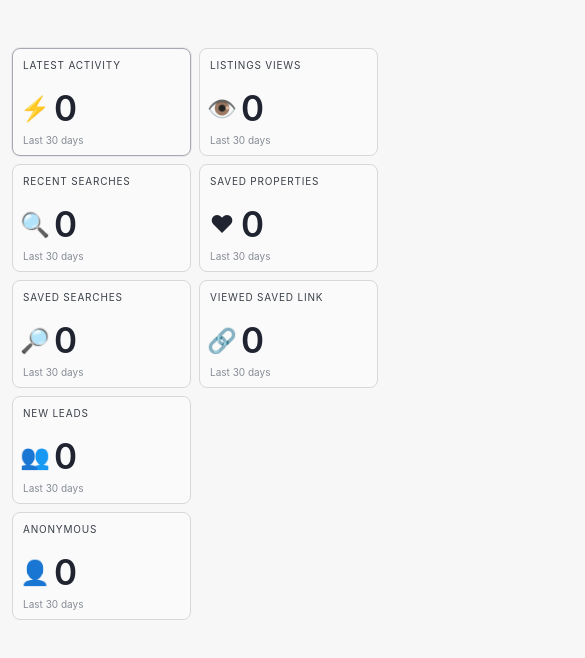
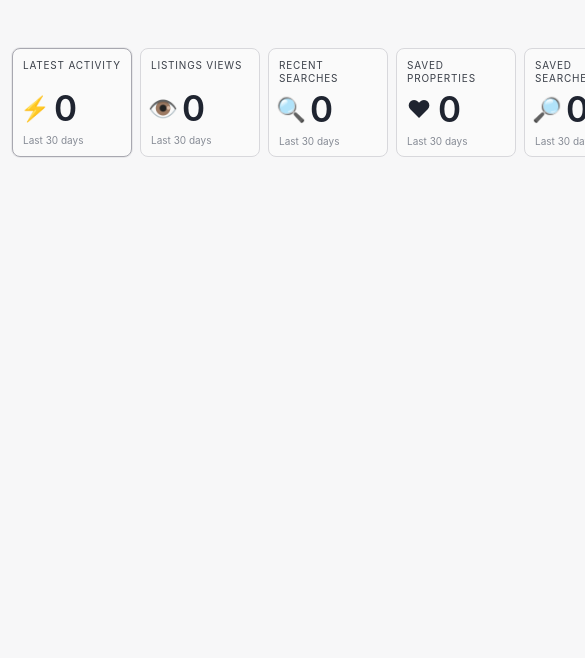
Before and after one commit to lehr007-coder/listingteam-ghl-proxy, a plain HTML site: page index.html in a window 390 px wide. Shown: the top 658 px of the page, 585 px wide, since content can reach past the window. Drawn offline with Linux system fonts and the light colour scheme.

Commit message:
Place all dashboard stat cards on a single row

```diff
--- a/index.html
+++ b/index.html
@@ -26,14 +26,14 @@
     }
 
     .ylopo-page {
-      max-width: 780px;
+      max-width: 1640px;
       margin: 48px auto 0;
       padding: 0 12px;
     }
 
     .ylopo-stats-grid {
       display: grid;
-      grid-template-columns: repeat(7, minmax(0, 1fr));
+      grid-template-columns: repeat(8, minmax(120px, 1fr));
       gap: 8px;
       align-items: stretch;
     }
@@ -95,40 +95,19 @@
     }
 
     .ylopo-anon-row {
-      margin-top: 8px;
-      width: calc((100% - 48px) / 7);
-      min-width: 101px;
+      margin-top: 0;
     }
 
     .ylopo-hidden-section {
       display: none;
     }
 
-    @media (max-width: 920px) {
-      .ylopo-stats-grid {
-        grid-template-columns: repeat(4, minmax(0, 1fr));
-      }
 
-      .ylopo-anon-row {
-        width: calc((100% - 24px) / 4);
-      }
-    }
-
-    @media (max-width: 560px) {
-      .ylopo-stats-grid {
-        grid-template-columns: repeat(2, minmax(0, 1fr));
-      }
-
-      .ylopo-anon-row {
-        width: calc((100% - 8px) / 2);
-      }
-    }
   </style>
 </head>
 <body>
   <div class="ylopo-page">
     <div class="ylopo-stats-grid" id="ylopoStatsGrid"></div>
-    <div class="ylopo-anon-row" id="ylopoAnonWrap"></div>
 
     <section id="ylopo-activity-section" class="ylopo-hidden-section"></section>
     <section id="ylopo-listings-section" class="ylopo-hidden-section"></section>
@@ -152,7 +131,7 @@
       { key: "anonymous", label: "Anonymous", icon: "👤", value: 0, subtext: "Last 30 days" }
     ];
 
-    function createStatCard(card, isCompact = false) {
+    function createStatCard(card) {
       const cardEl = document.createElement("article");
       cardEl.className = `ylopo-stat-card${card.active ? " is-active" : ""}`;
       cardEl.setAttribute("data-key", card.key);
@@ -164,26 +143,14 @@
         </div>
         <div class="ylopo-stat-subtext">${card.subtext}</div>
       `;
-      if (isCompact) {
-        cardEl.classList.remove("is-active");
-      }
       return cardEl;
     }
 
     function renderStats() {
       const statsGrid = document.getElementById("ylopoStatsGrid");
-      const anonWrap = document.getElementById("ylopoAnonWrap");
-
-      const mainCards = statCards.filter((card) => card.key !== "anonymous");
-      const anonymousCard = statCards.find((card) => card.key === "anonymous");
-
-      mainCards.forEach((card) => {
+      statCards.forEach((card) => {
         statsGrid.appendChild(createStatCard(card));
       });
-
-      if (anonymousCard) {
-        anonWrap.appendChild(createStatCard(anonymousCard, true));
-      }
     }
 
     renderStats();
```
